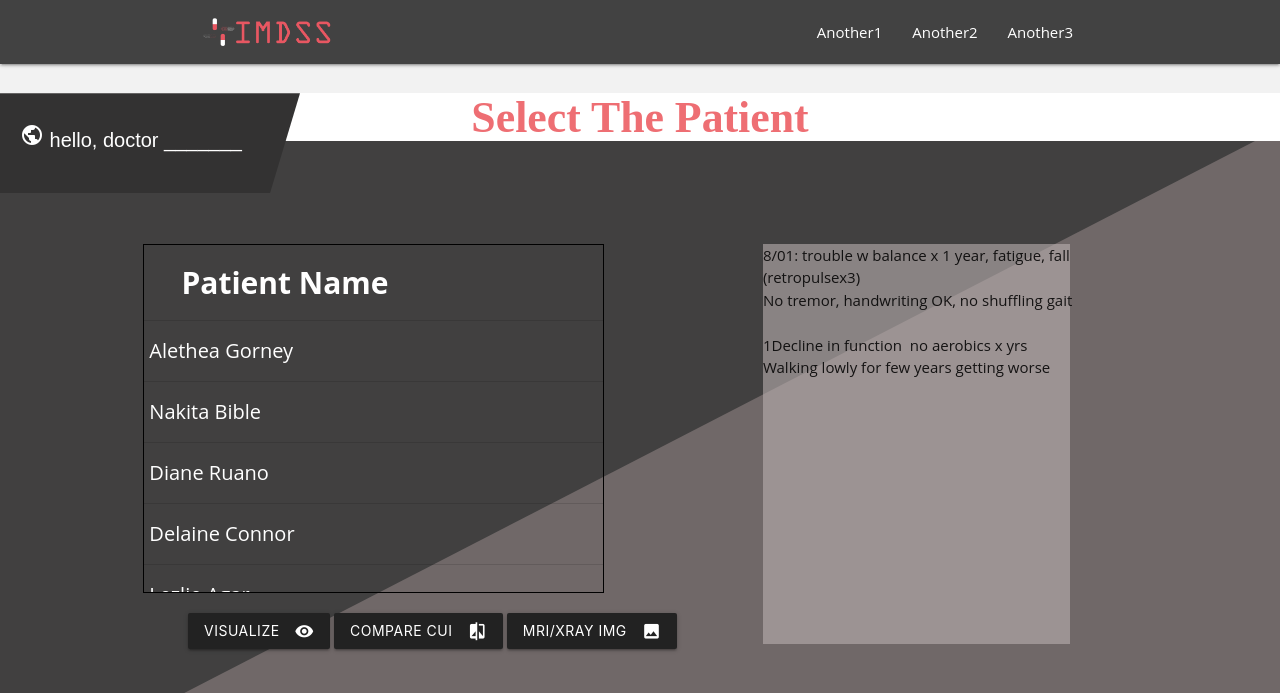
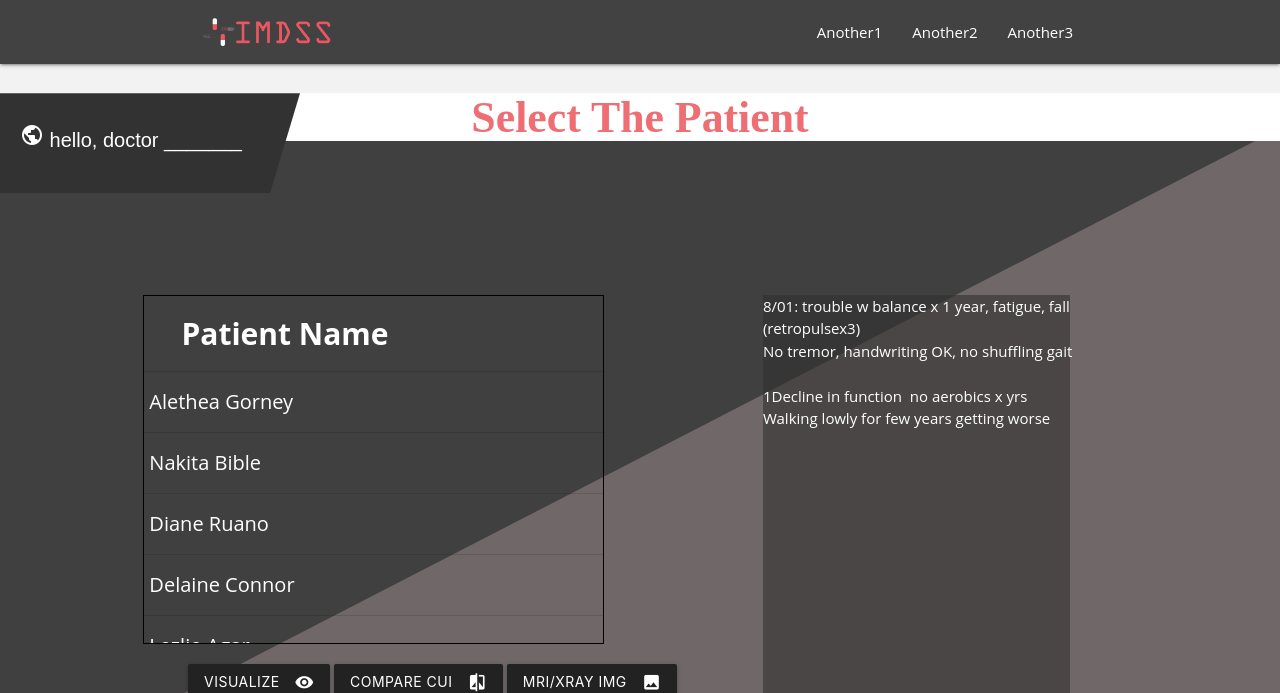
Before and after one commit to CCU-KLDP/IMDSS, a Django app: page /select_patient/ in a window 1280 px wide. Shown: the top 693 px of the page. Run offline with Django 3.2, Linux system fonts and the light colour scheme; some libraries are stand-ins or nearby versions; some web fonts are replaced; grey boxes are pictures that could not be loaded.

Commit message:
PONY小淡淡

```diff
--- a/IMDSS/static/css/select_patient/bg.css
+++ b/IMDSS/static/css/select_patient/bg.css
@@ -1,7 +1,7 @@
 .row-container{
     width: 80%;
     margin: 0 auto;
-    margin-top: 8%;
+    margin-top: 12%; /*改圖片上尖閣*/
     margin-bottom: 5%;
 
 }
@@ -55,7 +55,8 @@
     top: 50%;
     width: 30%;
     height: 400px;
-   background-color: #b9b0b09a
+   background-color: #3331319a;
+   color: white;
 }
 
 .btn-grp{
```
